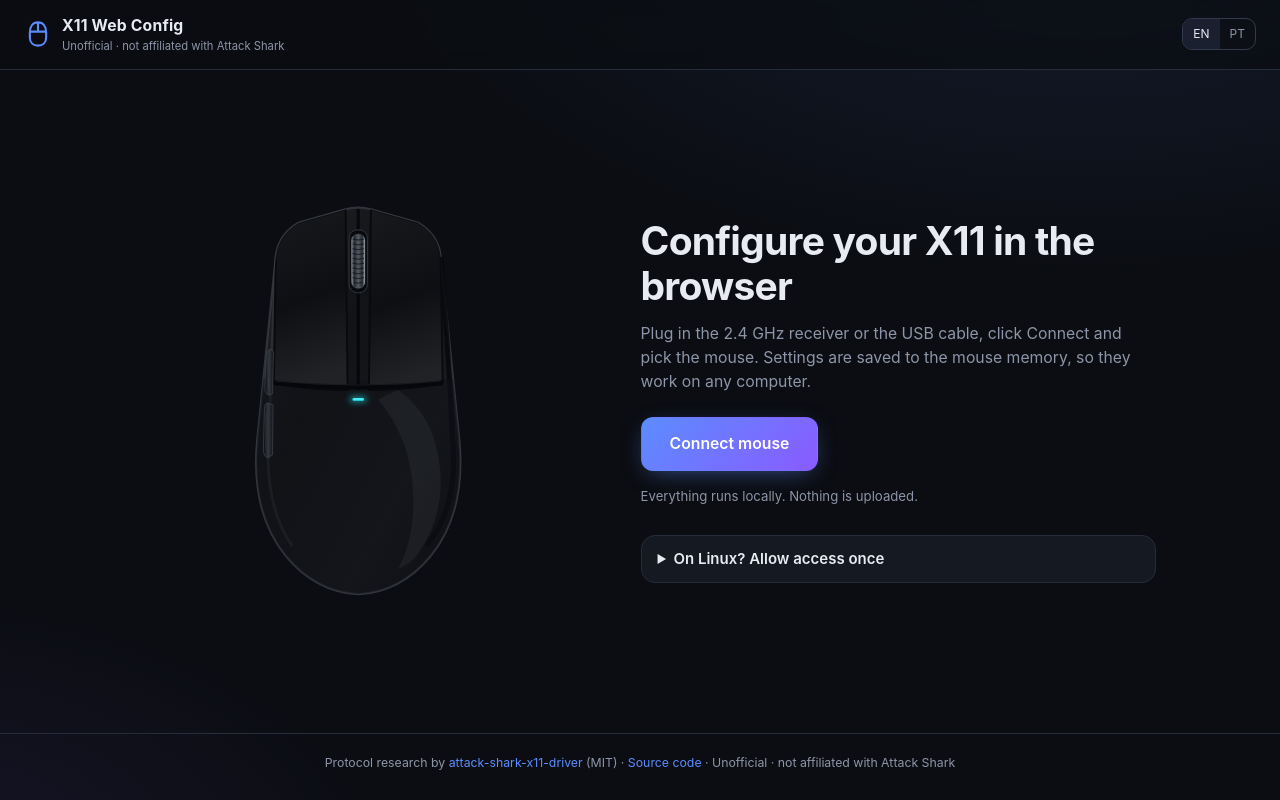
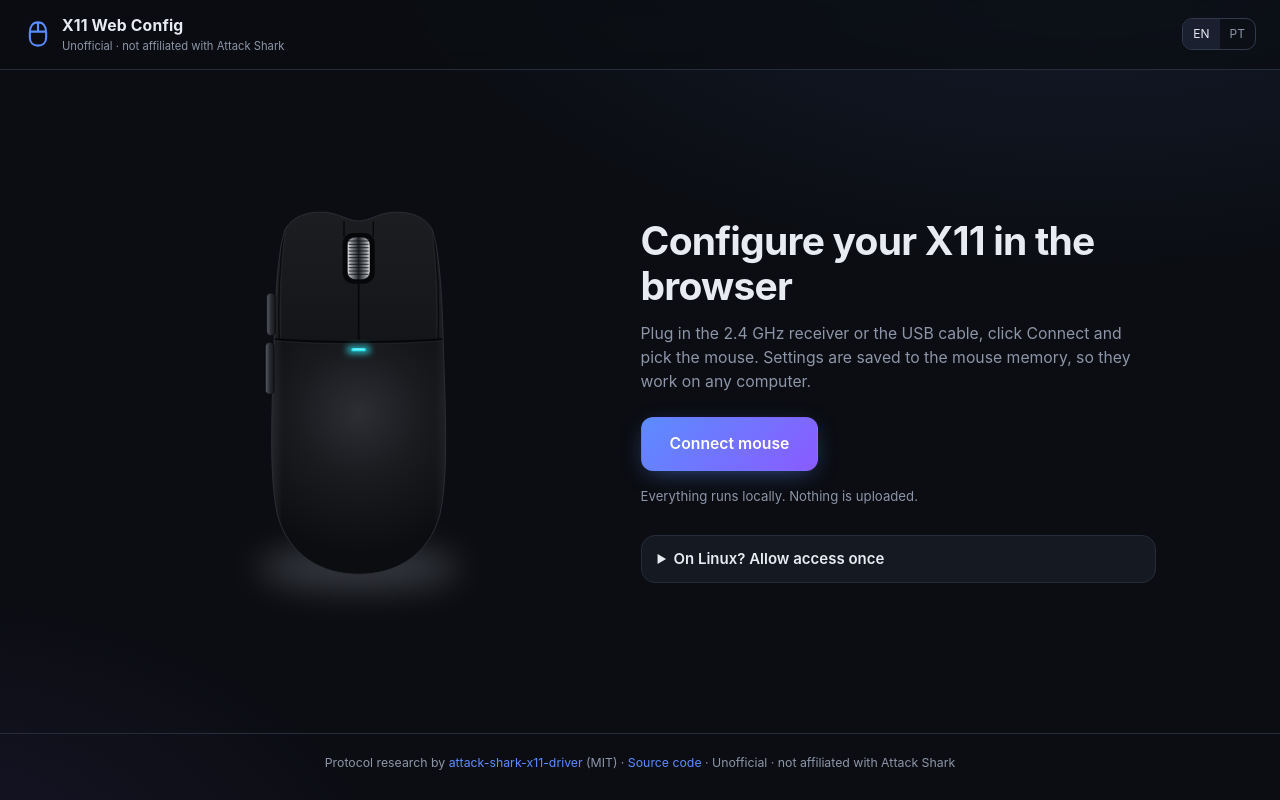
Before and after one commit to glauberperez/attack-shark-x11-web, a React (Vite) app: page / in a window 1280 px wide. Built offline with nearby package versions, Linux system fonts and the light colour scheme; what attack-shark-x11-driver would draw is missing.

Commit message:
Redraw the mouse preview to match the X11 top view

```diff
--- a/src/components/MouseArt.tsx
+++ b/src/components/MouseArt.tsx
@@ -1,24 +1,18 @@
 import { useId } from 'react';
 import { LightMode, type Settings } from '../device/codec';
 
-const BODY = 'M260 190 Q263 145 294 119 L365 91 Q384 84 403 91 L474 119 Q505 145 508 190 L536 570 Q546 720 493 810 Q448 885 384 890 Q320 885 275 810 Q222 720 232 570 Z';
-const WIDEN = 1.38;
-const CX = 384;
-const widen = `translate(${CX} 0) scale(${WIDEN} 1) translate(${-CX} 0)`;
-const sideShift = `translate(${(250 - CX) * (WIDEN - 1)} 0)`;
-const VB_W = 470;
-const VB_H = 830;
+const BODY =
+	'M210 42C226 42 238 31 260 29C288 27 310 36 320 54C331 84 335 150 337 228C340 330 345 420 332 482C315 545 264 572 210 572C156 572 105 545 88 482C75 420 80 330 83 228C85 150 89 84 100 54C110 36 132 27 160 29C182 31 194 42 210 42Z';
+const VB = { x: 50, y: 12, w: 320, h: 600 };
 const LED_OFF = '#1b1e23';
 
 function ledState(settings?: Settings) {
-	if (!settings) return { color: '#23e9f2', anim: '' };
+	if (!settings) return { color: '#2ee6f2', anim: '' };
 	const { mode, color } = settings.lighting;
 	const dpi = settings.dpi.stages[settings.dpi.current - 1]?.color ?? color;
 	switch (mode) {
 		case LightMode.Off:
 			return { color: LED_OFF, anim: 'off' };
-		case LightMode.Static:
-			return { color, anim: '' };
 		case LightMode.Breathing:
 			return { color, anim: 'breathe' };
 		case LightMode.Neon:
@@ -44,77 +38,79 @@ export function MouseArt({ settings, size = 260 }: { settings?: Settings; size?:
 	const brightness = settings ? 0.35 + (settings.lighting.brightness / 8) * 0.65 : 1;
 
 	return (
-		<svg className="mouse-art" viewBox={`${CX - VB_W / 2} 74 ${VB_W} ${VB_H}`} width={(size * VB_W) / VB_H} height={size} role="img" aria-label="Mouse preview">
+		<svg className="mouse-art" viewBox={`${VB.x} ${VB.y} ${VB.w} ${VB.h}`} width={(size * VB.w) / VB.h} height={size} role="img" aria-label="Mouse preview">
 			<defs>
-				<linearGradient id={id('shell')} x1="0" y1="0" x2="1" y2="1">
-					<stop offset="0" stopColor="#25272b" />
-					<stop offset=".38" stopColor="#111316" />
-					<stop offset=".72" stopColor="#191b1f" />
-					<stop offset="1" stopColor="#080a0d" />
+				<radialGradient id={id('palm')} cx="210" cy="330" r="210" gradientUnits="userSpaceOnUse">
+					<stop offset="0" stopColor="#2c2e33" />
+					<stop offset="0.45" stopColor="#1a1b1f" />
+					<stop offset="1" stopColor="#0c0d10" />
+				</radialGradient>
+				<linearGradient id={id('buttons')} x1="0" y1="0" x2="0" y2="1">
+					<stop offset="0" stopColor="#1d1e22" />
+					<stop offset="1" stopColor="#141518" />
 				</linearGradient>
-				<linearGradient id={id('button')} x1="0" y1="0" x2="0.15" y2="1">
-					<stop offset="0" stopColor="#17191d" />
-					<stop offset=".55" stopColor="#0d0f12" />
-					<stop offset="1" stopColor="#202226" />
+				<linearGradient id={id('rim')} x1="0" y1="0" x2="1" y2="0">
+					<stop offset="0" stopColor="#3a3d44" stopOpacity="0.9" />
+					<stop offset="0.12" stopColor="#3a3d44" stopOpacity="0" />
+					<stop offset="0.88" stopColor="#3a3d44" stopOpacity="0" />
+					<stop offset="1" stopColor="#3a3d44" stopOpacity="0.6" />
 				</linearGradient>
-				<linearGradient id={id('wheel')} x1="0" y1="0" x2="1" y2="0">
-					<stop offset="0" stopColor="#777d84" />
-					<stop offset=".22" stopColor="#262b31" />
-					<stop offset=".5" stopColor="#535a62" />
-					<stop offset=".8" stopColor="#252a30" />
-					<stop offset="1" stopColor="#a3a8ad" />
+				<linearGradient id={id('chrome')} x1="0" y1="0" x2="1" y2="0">
+					<stop offset="0" stopColor="#f2f3f5" />
+					<stop offset="0.18" stopColor="#8d9198" />
+					<stop offset="0.5" stopColor="#202226" />
+					<stop offset="0.82" stopColor="#8d9198" />
+					<stop offset="1" stopColor="#f2f3f5" />
 				</linearGradient>
 				<linearGradient id={id('side')} x1="0" y1="0" x2="1" y2="0">
-					<stop offset="0" stopColor="#090b0e" />
-					<stop offset=".5" stopColor="#34383e" />
-					<stop offset="1" stopColor="#101216" />
+					<stop offset="0" stopColor="#5a5e66" />
+					<stop offset="0.5" stopColor="#2a2c31" />
+					<stop offset="1" stopColor="#15161a" />
 				</linearGradient>
-				<filter id={id('glow')} filterUnits="userSpaceOnUse" x="330" y="450" width="108" height="70">
-					<feGaussianBlur stdDeviation="7" />
+				<filter id={id('floor')} filterUnits="userSpaceOnUse" x="0" y="420" width="420" height="240">
+					<feGaussianBlur stdDeviation="24" />
+				</filter>
+				<filter id={id('glow')} filterUnits="userSpaceOnUse" x="170" y="215" width="80" height="45">
+					<feGaussianBlur stdDeviation="5" />
 				</filter>
 				<clipPath id={id('body')}>
 					<path d={BODY} />
 				</clipPath>
 			</defs>
 
-			<g transform={widen}>
-				<path d={BODY} fill={url('shell')} stroke="#30343a" strokeWidth="2.2" vectorEffect="non-scaling-stroke" />
-				<path d="M260 190 Q255 350 250 540 Q240 705 285 790" fill="none" stroke="#454950" strokeOpacity=".42" strokeWidth="3" vectorEffect="non-scaling-stroke" />
-				<path d="M508 190 Q520 390 526 570 Q535 710 486 790" fill="none" stroke="#05070a" strokeOpacity=".8" strokeWidth="5" vectorEffect="non-scaling-stroke" />
-				<g clipPath={url('body')}>
-					<path d="M232 442 Q384 453 536 442 L548 900 L220 900 Z" fill="#111317" opacity=".52" />
-					<path d="M444 466 Q500 520 507 630 Q514 727 474 806 Q462 829 444 837 Q471 766 466 670 Q462 566 414 486 Z" fill="#33363b" opacity=".35" />
-					<path d="M260 190 Q263 145 294 119 L365 91 L368 466 Q314 467 257 451 Z" fill={url('button')} stroke="#080a0d" strokeWidth="2" vectorEffect="non-scaling-stroke" />
-					<path d="M403 91 L474 119 Q505 145 508 190 L511 451 Q455 467 400 466 Z" fill={url('button')} stroke="#080a0d" strokeWidth="2" vectorEffect="non-scaling-stroke" />
-					<path d="M384 91 L384 467" stroke="#05070a" strokeWidth="3" opacity=".9" vectorEffect="non-scaling-stroke" />
-					<path d="M257 451 Q384 469 511 451" fill="none" stroke="#05070a" strokeWidth="5" vectorEffect="non-scaling-stroke" />
-					<path d="M260 448 Q384 464 508 448" fill="none" stroke="#3a3e44" strokeWidth="1" opacity=".35" vectorEffect="non-scaling-stroke" />
-				</g>
-				<path d="M260 190 Q263 145 294 119 L365 91" fill="none" stroke="#555a62" strokeOpacity=".28" strokeWidth="1.2" vectorEffect="non-scaling-stroke" />
-				<path d="M403 91 L474 119 Q505 145 508 190" fill="none" stroke="#555a62" strokeOpacity=".2" strokeWidth="1.2" vectorEffect="non-scaling-stroke" />
-				<path d="M232 570 Q222 720 275 810 Q320 885 384 890 Q448 885 493 810 Q546 720 536 570" fill="none" stroke="#454a52" strokeOpacity=".18" strokeWidth="1.5" vectorEffect="non-scaling-stroke" />
+			<ellipse cx="210" cy="562" rx="150" ry="34" fill="#c9ced8" opacity="0.22" filter={url('floor')} />
+
+			<path d={BODY} fill={url('palm')} />
+
+			<g clipPath={url('body')}>
+				<path d="M60 20H360V220C300 226 120 226 60 220Z" fill={url('buttons')} />
+				<rect x="60" y="20" width="300" height="580" fill={url('rim')} />
+				<path d="M98 58C91 110 89 170 91 219M322 58C329 110 331 170 329 219" fill="none" stroke="#08090b" strokeWidth="2" opacity="0.9" />
+				<path d="M100 59C93 110 92 170 93 218M320 59C327 110 328 170 327 218" fill="none" stroke="#33363d" strokeWidth="1" opacity="0.5" />
+				<path d="M84 219C150 225 270 225 336 219" fill="none" stroke="#060708" strokeWidth="3" />
+				<path d="M86 222C150 228 270 228 334 222" fill="none" stroke="#34373e" strokeWidth="1" opacity="0.45" />
+				<path d="M210 132V220" stroke="#060708" strokeWidth="2.5" />
+				<path d="M188 42V66M232 42V66" stroke="#060708" strokeWidth="2" />
 			</g>
 
-			<path d="M365 152 Q365 137 380 134 L388 134 Q403 137 403 152 L403 245 Q403 263 384 265 Q365 263 365 245 Z" fill="#080a0d" stroke="#343940" strokeWidth="2" />
-			<rect x="370" y="143" width="28" height="112" rx="13" fill={url('wheel')} stroke="#858b92" strokeOpacity=".45" strokeWidth="1.2" />
-			<g stroke="#11151a" strokeWidth="2" opacity=".9" fill="none">
-				{[153, 163, 173, 183, 193, 203, 213, 223, 233].map((y) => (
-					<path key={y} d={`M372 ${y} Q384 ${y + 4} 396 ${y}`} />
+			<path d={BODY} fill="none" stroke="#2b2e35" strokeWidth="1.5" />
+
+			<rect x="186" y="60" width="48" height="76" rx="16" fill="#060708" />
+			<rect x="193" y="66" width="34" height="64" rx="12" fill={url('chrome')} />
+			<g stroke="#0a0b0d" strokeWidth="1.6" opacity="0.75">
+				{Array.from({ length: 11 }, (_, i) => 72 + i * 5).map((y) => (
+					<path key={y} d={`M195 ${y}H225`} />
 				))}
-				<path d="M375 243 Q384 246 393 243" />
 			</g>
-			<path d="M371 148 Q369 198 372 247" fill="none" stroke="#aeb4bb" strokeOpacity=".35" strokeWidth="1.2" />
+			<rect x="193" y="66" width="34" height="64" rx="12" fill="none" stroke="#000" strokeOpacity="0.6" strokeWidth="1.5" />
 
-			<g transform={sideShift}>
-				<path d="M252 381 Q245 384 244 398 L241 461 Q241 475 250 477 L257 474 L259 386 Z" fill={url('side')} stroke="#41464e" strokeWidth="1.5" />
-				<path d="M245 493 Q240 497 240 511 L238 590 Q238 604 248 607 L257 601 L258 497 Z" fill={url('side')} stroke="#41464e" strokeWidth="1.5" />
-				<path d="M247 397 L248 462 M244 510 L243 590" stroke="#6c737c" strokeOpacity=".22" strokeWidth="1.4" />
-			</g>
+			<rect x="72" y="150" width="13" height="64" rx="6.5" fill={url('side')} stroke="#0b0c0e" strokeWidth="1.2" />
+			<rect x="70" y="224" width="13" height="78" rx="6.5" fill={url('side')} stroke="#0b0c0e" strokeWidth="1.2" />
 
 			<g className={`led ${led.anim}`} style={{ '--speed': `${speed}s`, '--bright': brightness } as React.CSSProperties}>
-				{led.anim !== 'off' && <rect x="366" y="480" width="36" height="11" rx="5.5" fill={led.color} opacity=".6" filter={url('glow')} />}
-				<rect x="372" y="483" width="24" height="5.5" rx="2.75" fill={led.color} />
-				{led.anim !== 'off' && <rect x="375" y="484" width="18" height="2" rx="1" fill="#ffffff" opacity=".35" />}
+				{led.anim !== 'off' && <rect x="192" y="229" width="36" height="12" rx="6" fill={led.color} opacity="0.7" filter={url('glow')} />}
+				<rect x="199" y="232.5" width="22" height="5" rx="2.5" fill={led.color} />
+				{led.anim !== 'off' && <rect x="202" y="233.5" width="16" height="1.6" rx="0.8" fill="#ffffff" opacity="0.45" />}
 			</g>
 		</svg>
 	);
```
